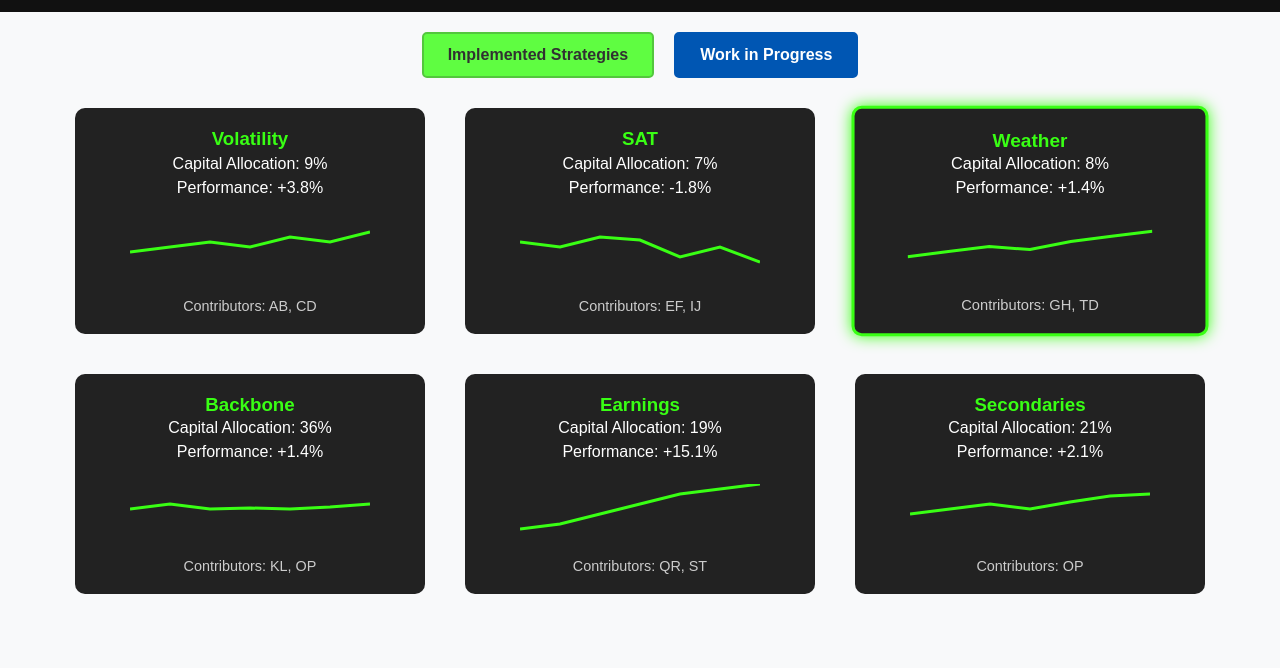
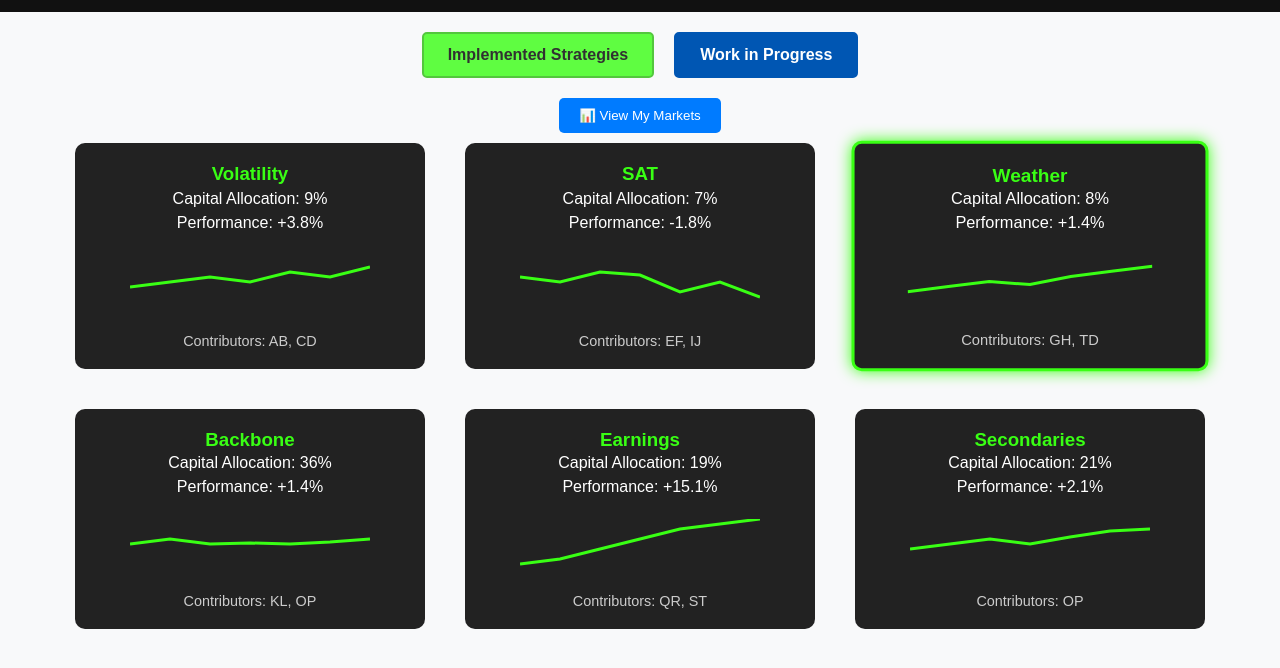
Before and after one commit to TTDEWR/Platform, a plain HTML site: page index.html in a window 1280 px wide. Shown: the part 58-726 px from the top of the page. Drawn offline with Linux system fonts and the light colour scheme.

Commit message:
Update index.html

```diff
--- a/index.html
+++ b/index.html
@@ -111,6 +111,15 @@
       <button class="big-button" onclick="location.href='wip.html';">Work in Progress</button>
     </div>
 
+    <div style="text-align: center; margin-top: 15px;">
+      <a href="markets.html">
+        <button style="padding: 10px 20px; background: #007bff; color: white; border: none; border-radius: 5px;">
+      📊 View My Markets
+        </button>
+      </a>
+    </div>
+
+
     <!-- CARD CONTAINER -->
     <div class="card-container" style="display: flex; flex-wrap: wrap; gap: 20px; justify-content: center;">
       <!-- Strategy 1 -->
```
